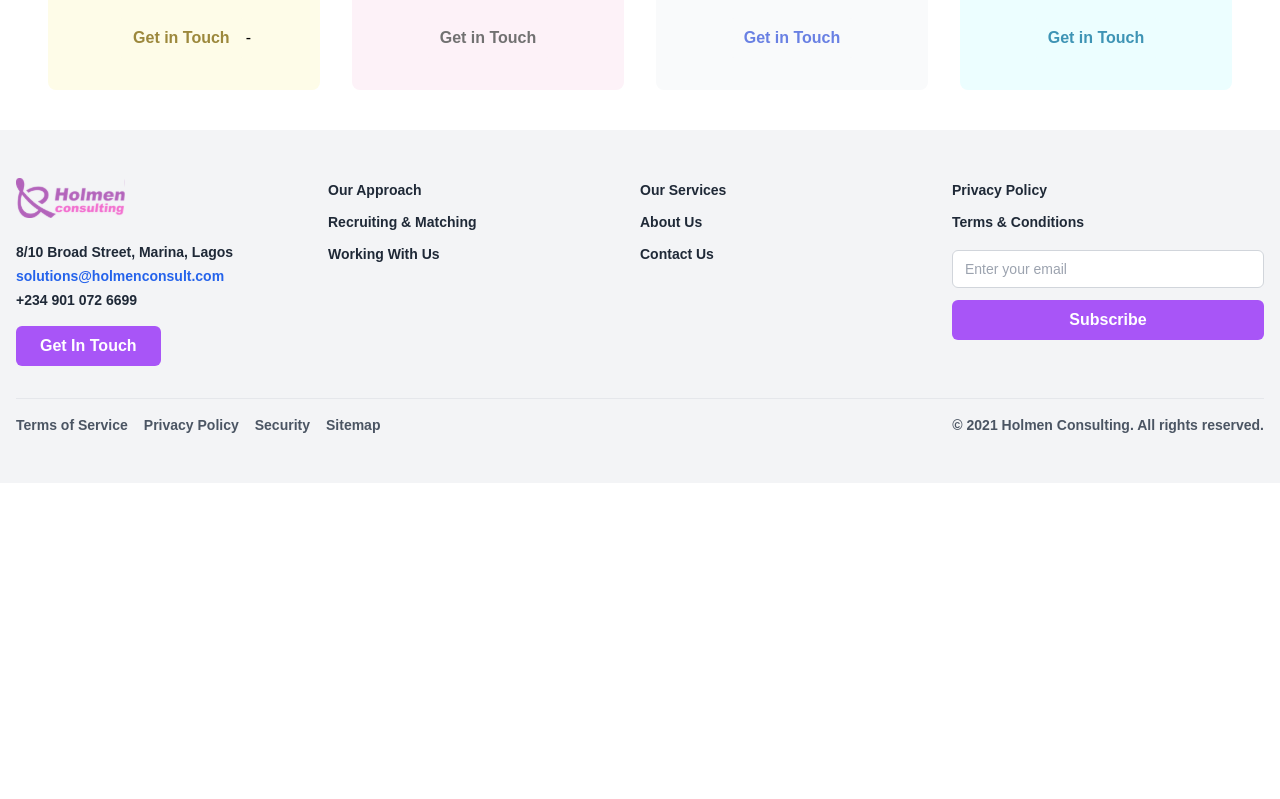
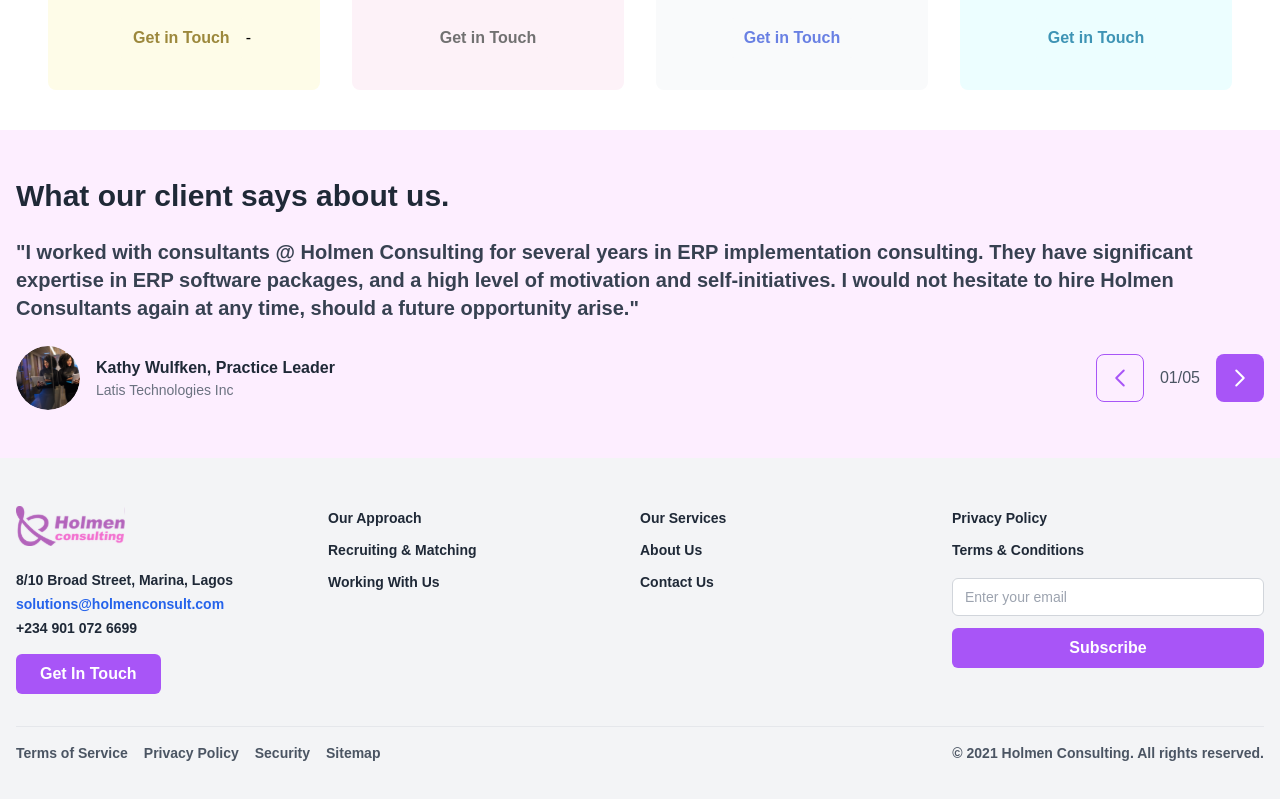
Before and after one commit to iyanuloluwa-Miracle/HolmenConsulting_Firm, a Vue app: page / in a window 1280 px wide. Shown: the part 1726-2525 px from the top of the page. Before the commit the page ends 2209 px from the top, so only its background shows below. Built offline with nearby package versions, Linux system fonts and the light colour scheme; a web font is replaced by a local one.

Commit message:
feat: Testimonial page added

```diff
--- a/src/Pages/Home/Home.vue
+++ b/src/Pages/Home/Home.vue
@@ -26,8 +26,8 @@
         <!-- Image and Services Section -->
         <div
           class="max-w-7xl mx-auto px-4 sm:px-6 lg:px-8 mt-10 flex flex-col lg:flex-row items-center space-y-8 lg:space-y-0 lg:space-x-10">
-          <img src="../../assets/Images/consultingfirm.svg" alt="Consulting Team"
-            class="rounded-lg shadow-lg w-full" loading="lazy" />
+          <img src="../../assets/Images/consultingfirm.svg" alt="Consulting Team" class="rounded-lg shadow-lg w-full"
+            loading="lazy" />
         </div>
 
         <div class="py-10">
@@ -76,7 +76,7 @@
                 class="bg-pink-50 p-8 rounded-lg text-center transition duration-300 ease-in-out transform hover:scale-105">
                 <div class="mb-4">
                   <img src="../../assets/Images/management.svg" alt="User Icon"
-                    className="w-10 h-10 mx-auto animate-bounce" loading="lazy"/>
+                    className="w-10 h-10 mx-auto animate-bounce" loading="lazy" />
                 </div>
                 <h3 class="text-lg font-bold mb-2 animate-fadeIn">Management</h3>
                 <p class="text-gray-600 animate-fadeIn animate-delay-200 font-bold">We assist you in defining and
@@ -139,7 +139,71 @@
 
       </div>
     </div>
-    <Footer/>
+
+
+
+    <section class="bg-[#FDEEFF] py-12">
+      <div class="container mx-auto px-4">
+        <!-- Section Title -->
+        <h2 class="text-2xl font-bold text-gray-800 mb-6 sm:text-3xl">
+          What our client says about us.
+        </h2>
+
+        <!-- Testimonial Content -->
+        <div class="flex flex-col space-y-6">
+          <!-- Testimonial Text -->
+          <p class="text-gray-700 font-semibold text-lg sm:text-xl leading-relaxed">
+            "I worked with consultants @ Holmen Consulting for several years in ERP implementation consulting. They have
+            significant expertise in ERP software packages, and a high level of motivation and self-initiatives. I would
+            not hesitate to hire Holmen Consultants again at any time, should a future opportunity arise."
+          </p>
+
+          <!-- Client Info and Pagination -->
+          <div class="flex items-center justify-between mt-6">
+            <!-- Client Info -->
+            <div class="flex items-center space-x-4">
+              <img src="../../assets/Images/Kathy-wulfken.svg" alt="Kathy Wulfken"
+                class="w-16 h-16 rounded-full object-cover" />
+              <div>
+                <p class="font-bold text-gray-800 text-base">
+                  Kathy Wulfken, Practice Leader
+                </p>
+                <p class="text-gray-500 text-sm">
+                  Latis Technologies Inc
+                </p>
+              </div>
+            </div>
+
+            <!-- Pagination Controls -->
+            <div class="flex items-center space-x-4">
+              <!-- Previous Button -->
+              <button
+                class="flex items-center justify-center w-12 h-12 border border-purple-500 text-purple-500 rounded-lg hover:bg-purple-500 hover:text-white transition">
+                <svg xmlns="http://www.w3.org/2000/svg" fill="none" viewBox="0 0 24 24" stroke-width="2"
+                  stroke="currentColor" class="w-6 h-6">
+                  <path stroke-linecap="round" stroke-linejoin="round" d="M15.75 19.5L8.25 12l7.5-7.5" />
+                </svg>
+              </button>
+
+              <!-- Page Number -->
+              <span class="text-gray-600 text-sm sm:text-base">
+                01/05
+              </span>
+
+              <!-- Next Button -->
+              <button
+                class="flex items-center justify-center w-12 h-12 bg-purple-500 text-white rounded-lg hover:bg-purple-600 transition">
+                <svg xmlns="http://www.w3.org/2000/svg" fill="none" viewBox="0 0 24 24" stroke-width="2"
+                  stroke="currentColor" class="w-6 h-6">
+                  <path stroke-linecap="round" stroke-linejoin="round" d="M8.25 4.5l7.5 7.5-7.5 7.5" />
+                </svg>
+              </button>
+            </div>
+          </div>
+        </div>
+      </div>
+    </section>
+    <Footer />
   </section>
 </template>
 
```
